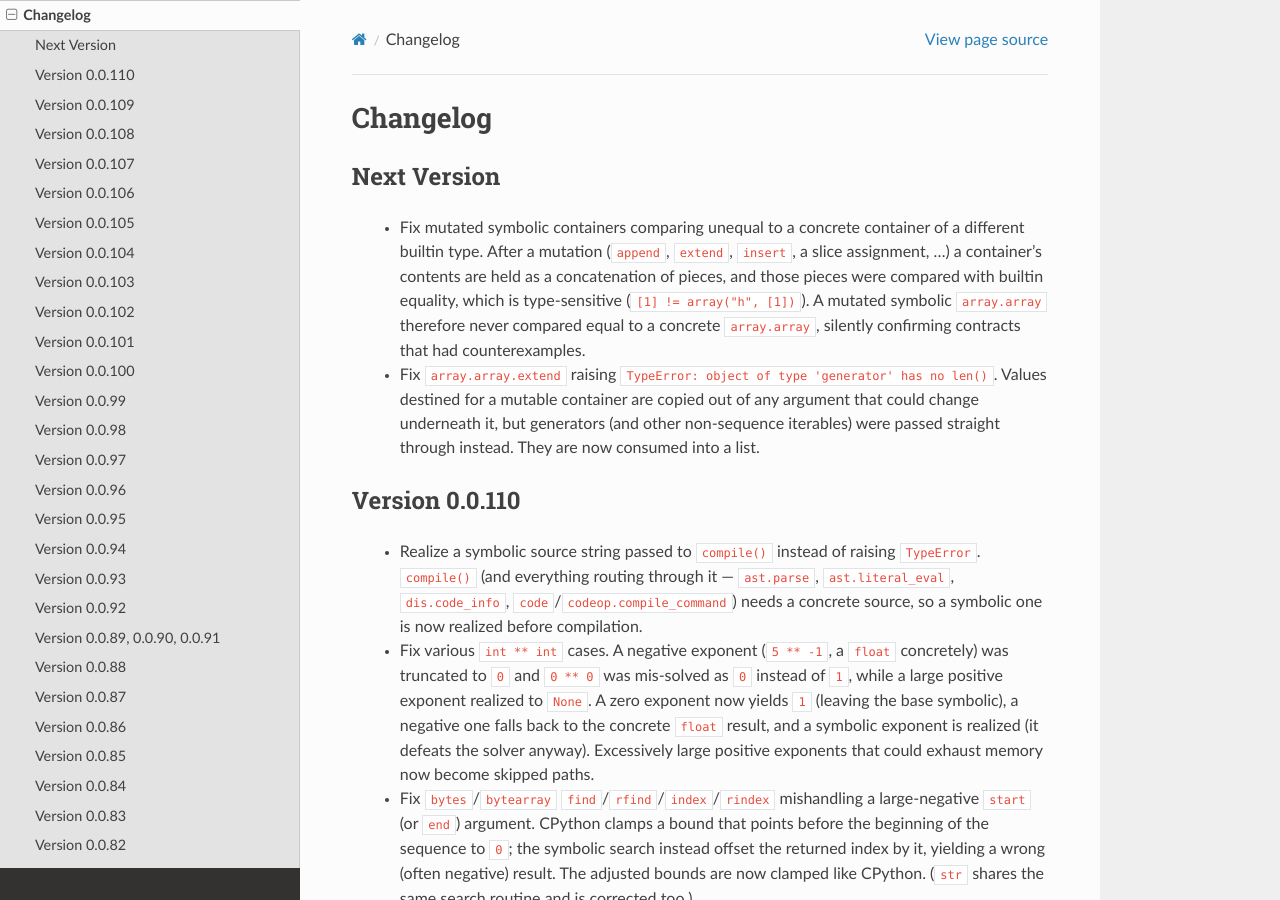
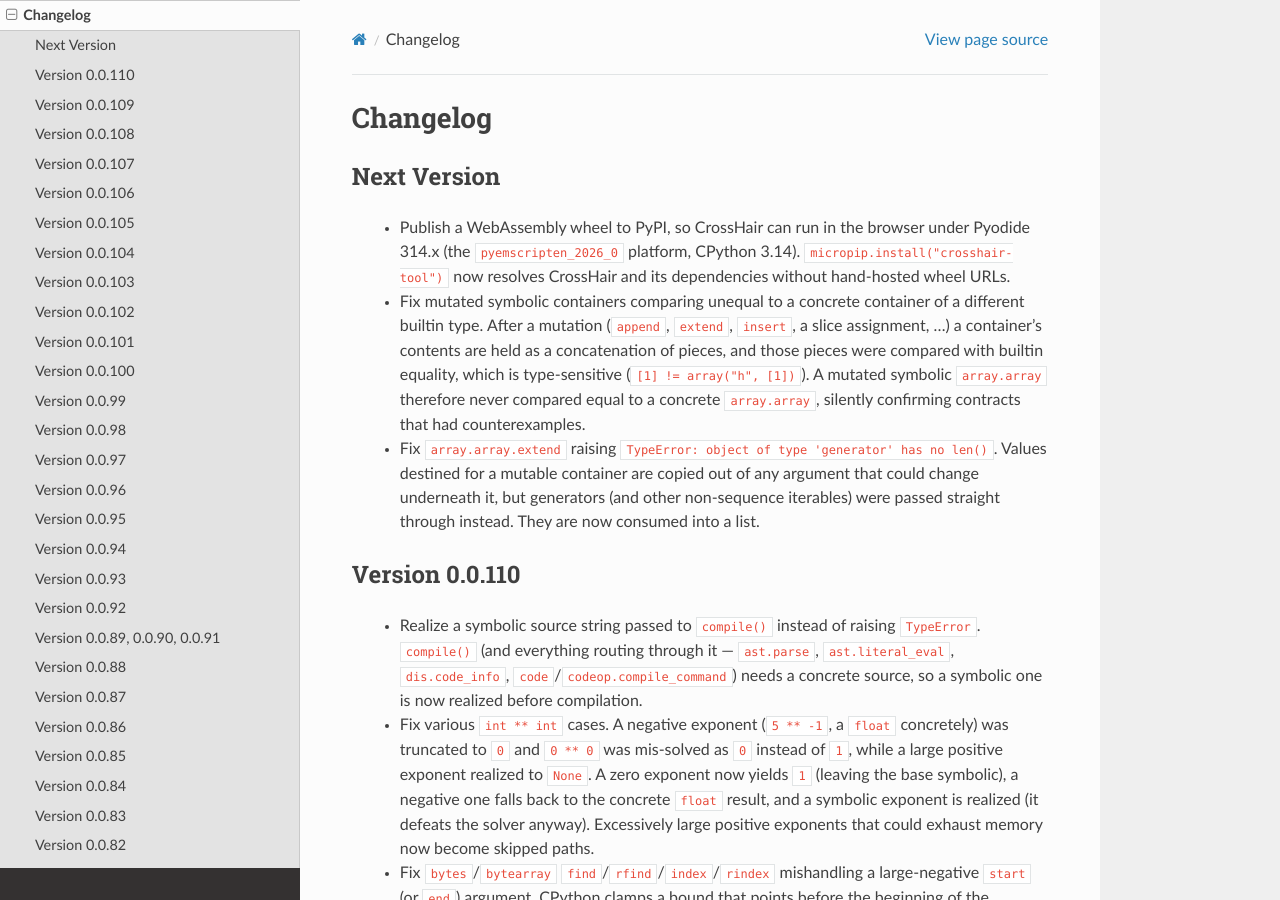
Before and after one commit to pschanely/CrossHair, a Sphinx documentation site: the page built from doc/source/changelog.rst, in a window 1280 px wide and 900 px high. Built offline with Sphinx 7.4.7 and the Read the Docs theme 3.1.0, drawn with Linux system fonts in a browser that asks for light colours; the version number is read from the project's files by our own code.

Commit message:
Build and publish a Pyodide wheel to PyPI
Replace the standalone build_pyodide workflow with a cibuildwheel job in
build_wheels.yml, targeting cp314-pyodide_wasm32 (the pyemscripten_2026_0
ABI that z3-solver and hypothesis publish wasm wheels for). The old
workflow built a cp312/pyemscripten_2024_0 wheel, uploaded it as an
expiring CI artifact, and never ran it; the new job builds the current
ABI, runs the smoke tests inside a Pyodide venv, and feeds upload_pypi so
wasm wheels ship with every release.

Skip the two subprocess-spawning tests in main_test.py under Emscripten;
one of them is smoke-marked and wasm cannot spawn processes.

Co-Authored-By: Claude Opus 5 <noreply@anthropic.com>
Claude-Session: https://claude.ai/code/session_019VNA9gkR9PMQYys4H2HDCs

```diff
--- a/doc/source/changelog.rst
+++ b/doc/source/changelog.rst
@@ -6,6 +6,10 @@ Changelog
 Next Version
 ---------------
 
+ * Publish a WebAssembly wheel to PyPI, so CrossHair can run in the browser under
+   Pyodide 314.x (the ``pyemscripten_2026_0`` platform, CPython 3.14).
+   ``micropip.install("crosshair-tool")`` now resolves CrossHair and its
+   dependencies without hand-hosted wheel URLs.
  * Fix mutated symbolic containers comparing unequal to a concrete container of a
    different builtin type. After a mutation (``append``, ``extend``, ``insert``,
    a slice assignment, ...) a container's contents are held as a concatenation of
```
Also changed, not shown: 3 other files.
